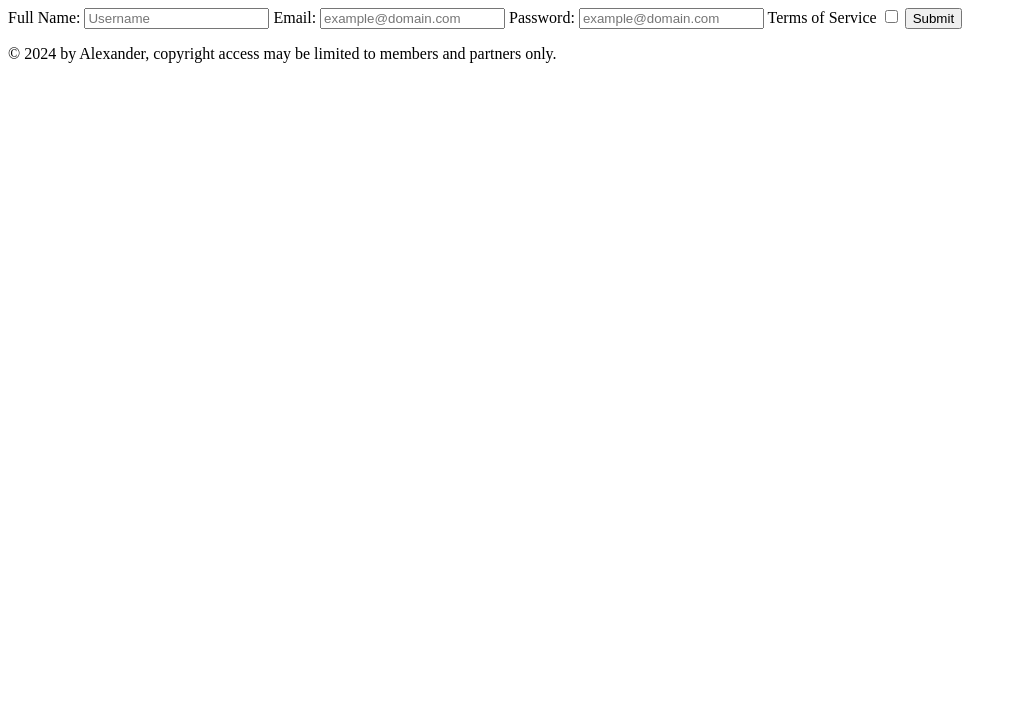
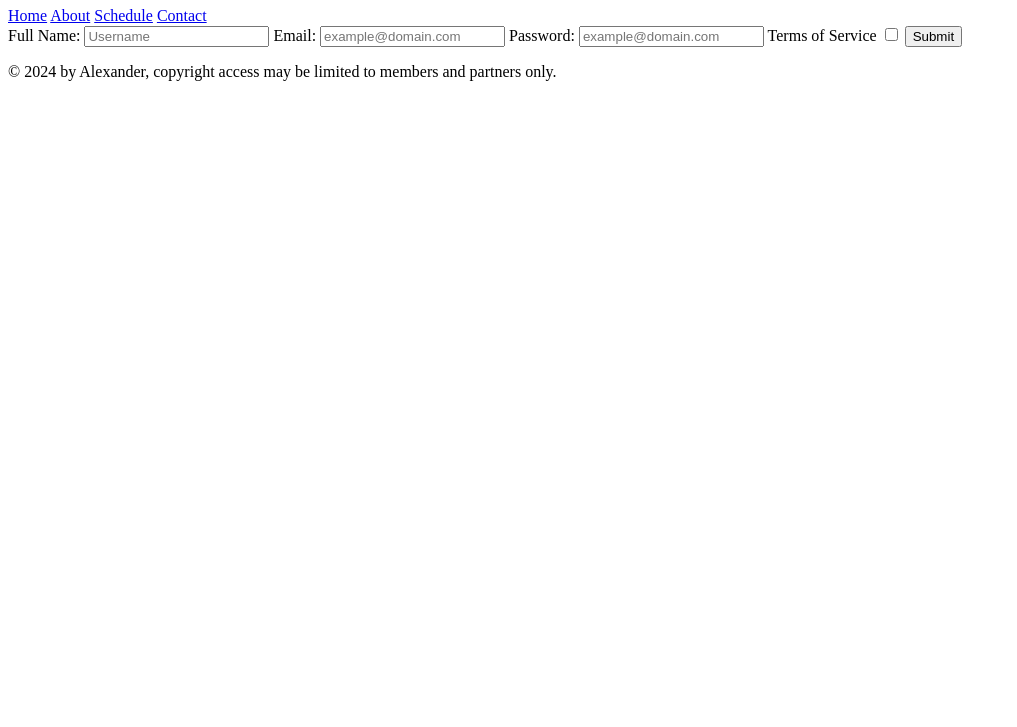
Before and after one commit to xeebaby/TechCon_HTML, a plain HTML site: page techcon_website/register.html in a window 1280 px wide. Shown: the part 73-800 px from the top of the page, without its empty margins (0-1017 px from the left). Drawn offline with Linux system fonts and the light colour scheme.

Commit message:
added nav tags

```diff
--- a/techcon_website/register.html
+++ b/techcon_website/register.html
@@ -8,6 +8,13 @@
 <body>
     <header>
         <h1>Register for TechCon 2024</h1>
+
+        <nav>
+            <a href="home.html">Home</a>
+            <a href="about.html">About</a>
+            <a href="schedule.html">Schedule</a>
+            <a href="contact.html">Contact</a>
+          </nav>
     </header>
 
     <main>
```
